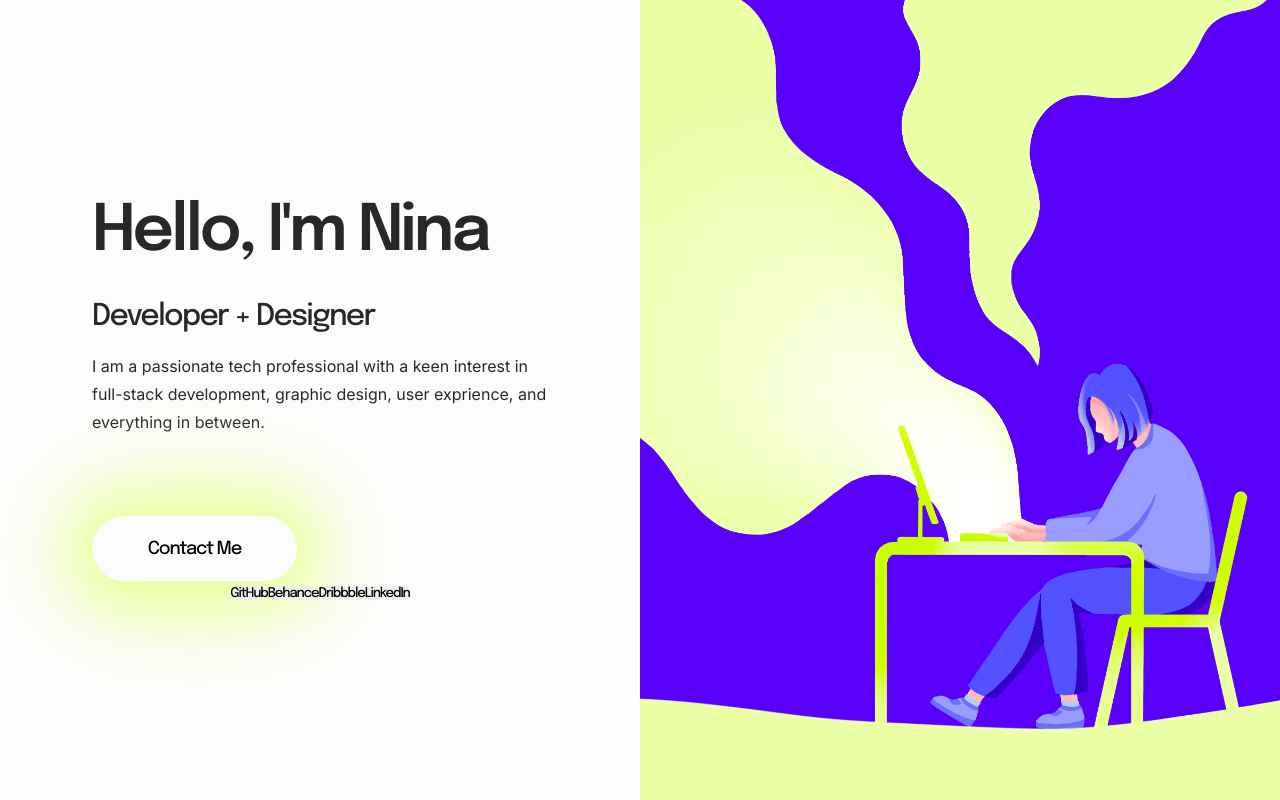
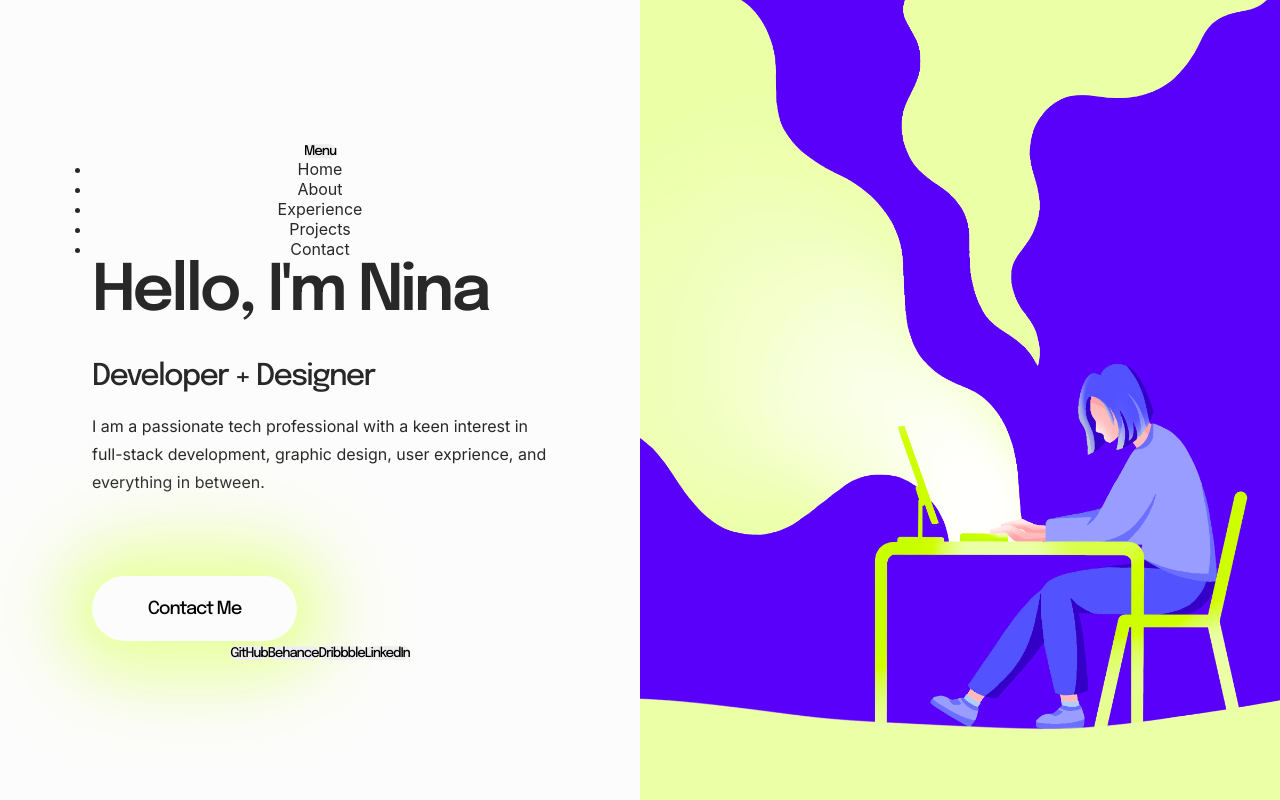
Before and after one commit to ninaespiritu/Nina-Espiritu, a React (Create React App) app: page / in a window 1280 px wide. Shown: the top 800 px of the page. Built offline with nearby package versions, Linux system fonts and the light colour scheme.

Commit message:
Add Navbar component

```diff
--- a/src/components/About.js
+++ b/src/components/About.js
@@ -3,7 +3,7 @@ import { HiArrowRight } from "react-icons/hi";
 
 const About = () => {
 	return (
-		<div className="about">
+		<div id="about" className="about">
 			<h2>About Me</h2>
 			<h3>
 				I began self-studying web development after being mesmerised by
--- a/src/components/Contact.js
+++ b/src/components/Contact.js
@@ -4,7 +4,7 @@ import { FaLinkedinIn } from "react-icons/fa";
 
 const Contact = () => {
 	return (
-		<div className="contact">
+		<div id="contact" className="contact">
 			<div>
 				<h2>Get In Touch</h2>
 				<h4>
--- a/src/components/Experience.js
+++ b/src/components/Experience.js
@@ -2,7 +2,7 @@ import "../styles/Experience.css";
 
 const Experience = () => {
 	return (
-		<div className="experience">
+		<div id="experience" className="experience">
 			<div className="work">
 				<h2>Work Experience</h2>
 
--- a/src/components/HeroImage.js
+++ b/src/components/HeroImage.js
@@ -3,7 +3,7 @@ import HeroImg from "../images/HeroImage.png";
 
 const HeroImage = () => {
 	return (
-		<div className="hero">
+		<div id="home" className="hero">
 			<img
 				src={HeroImg}
 				alt="Digital illustration of a woman working at a desk"
--- a/src/components/Intro.js
+++ b/src/components/Intro.js
@@ -1,9 +1,12 @@
 import "../styles/Intro.css";
+import Navbar from "./Navbar";
 import Socials from "./Socials";
 
 const Intro = () => {
 	return (
 		<header className="intro">
+			<Navbar />
+
 			<div id="intro" className="intro-info">
 				<h1>Hello, I'm Nina</h1>
 				<h2>Developer + Designer</h2>
@@ -14,6 +17,7 @@ const Intro = () => {
 				</p>
 				<button>Contact Me</button>
 			</div>
+
 			<Socials />
 		</header>
 	);
--- /dev/null
+++ b/src/components/Navbar.js
@@ -0,0 +1,36 @@
+import { useState } from "react";
+import "../styles/Navbar.css";
+
+const Navbar = () => {
+	const [click, setClick] = useState(false);
+
+	const handleClick = () => setClick(!click);
+
+	return (
+		<nav>
+			<div onClick={handleClick}>
+				{click ? <button>Close</button> : <button>Menu</button>}
+			</div>
+
+			<ul>
+				<li>
+					<a href="#home">Home</a>
+				</li>
+				<li>
+					<a href="#about">About</a>
+				</li>
+				<li>
+					<a href="#experience">Experience</a>
+				</li>
+				<li>
+					<a href="#projects">Projects</a>
+				</li>
+				<li>
+					<a href="#contact">Contact</a>
+				</li>
+			</ul>
+		</nav>
+	);
+};
+
+export default Navbar;
--- a/src/components/Projects.js
+++ b/src/components/Projects.js
@@ -7,7 +7,7 @@ import IMG_Notion from "../images/Project_Notion.png";
 
 const Projects = () => {
 	return (
-		<div className="projects">
+		<div id="projects" className="projects">
 			<h2> Some Projects I've Made</h2>
 			<ProjectTile
 				image={IMG_CoffeeIsLife}
```
Also changed, not shown: src/styles/Navbar.css (added).
